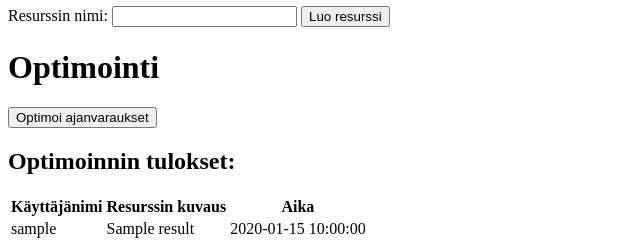
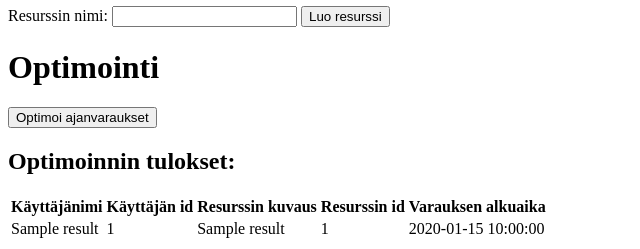
Before and after one commit to kluopaja/ajanvarausj-rjestelm-, a Flask app: template templates/poll_owner.html in a window 1280 px wide. Shown: the part 1105-1354 px from the top of the page, without its empty margins (0-640 px from the left). Run offline with Flask 2, Linux system fonts and the light colour scheme; the template is opened without the code that fills it: most values are stand-ins (such as "Sample title", 1, 10 or a date in 2020).

Commit message:
Fix bug
    -Update named tuple OptimizationResult according to the changed made
     previously to get_optimization_results
    -Update optimization result printing in templates/poll_owner.html
     accordingly

    -remove whitespaces from line ends

```diff
--- a/templates/poll_owner.html
+++ b/templates/poll_owner.html
@@ -165,10 +165,18 @@
 <h2>Optimoinnin tulokset:</h2>
 {% if optimization_results|length > 0 %}
 <table>
-    <tr><th>Käyttäjänimi</th><th>Resurssin kuvaus</th><th>Aika</th></tr>
+    <tr><th>Käyttäjänimi</th>
+        <th>Käyttäjän id</th>
+        <th>Resurssin kuvaus</th>
+        <th>Resurssin id</th>
+        <th>Varauksen alkuaika</th>
+    </tr>
 {% for result in optimization_results %}
     <tr>
-        <td>{{ result.username }}</td><td>{{ result.resource_name }}</td>
+        <td>{{ result.customer_member_name }}</td>
+        <td>{{ result.customer_member_id }}</td>
+        <td>{{ result.resource_member_name }}</td>
+        <td>{{ result.resource_member_id }}</td>
         <td>{{ result.time }}</td>
     </tr>
 {% endfor %}
@@ -176,5 +184,4 @@
 {% else %}
 <p>Ei tuloksia tai optimointia ei ole suoritettu</p>
 {% endif %}
-
 {% endblock %}
```
Also changed, not shown: optimization.py (+7 -5 lines).
